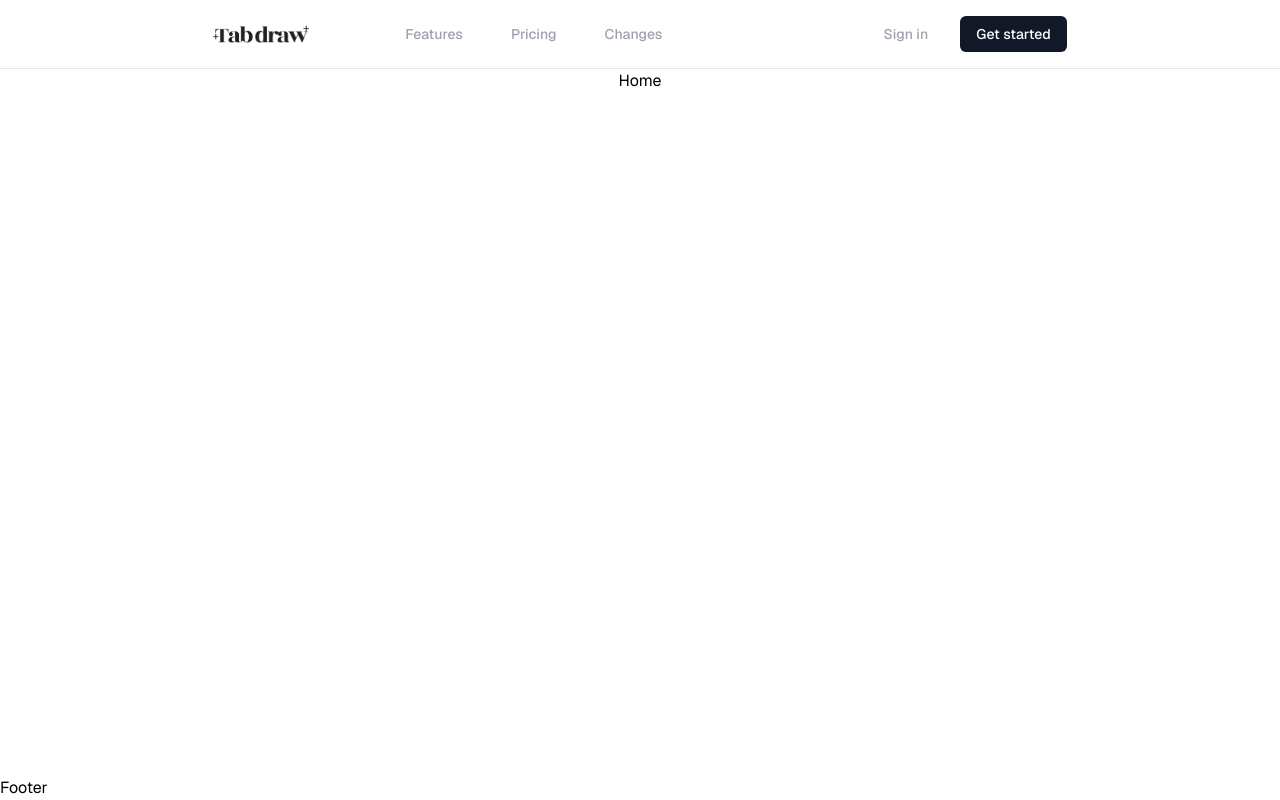
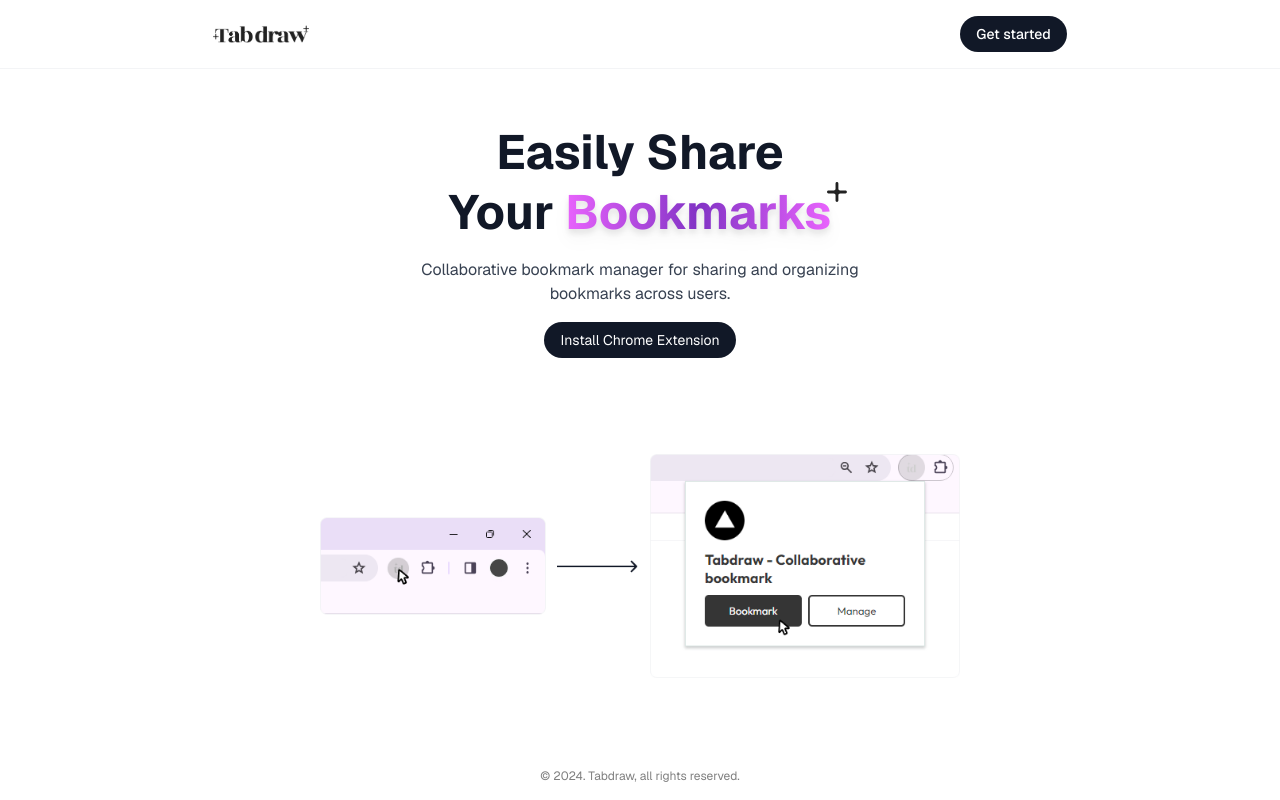
Before and after one commit to lucastso/shelfshare-panel, a Next.js app: page / in a window 1280 px wide. Built offline with nearby package versions, Linux system fonts and the light colour scheme.

Commit message:
feat: home

```diff
--- a/src/app/page.tsx
+++ b/src/app/page.tsx
@@ -1,11 +1,42 @@
 import Footer from "@/components/footer";
 import Navbar from "@/components/navbar";
+import Image from "next/image";
 
 const Home = () => {
   return (
     <>
       <Navbar />
-      <div className="mx-auto mb-auto overflow-x-hidden">Home</div>
+      <div className="mx-auto mb-auto overflow-x-hidden h-screen flex flex-col items-center justify-center space-y-24">
+        <section className="max-w-lg flex flex-col items-center justify-center space-y-4">
+          <h1 className="text-gray-900 text-5xl text-center leading-tight font-bold">
+            Easily Share <br /> Your{" "}
+            <div className="relative inline-block">
+              <Image
+                src="/plus.svg"
+                alt=""
+                width={20}
+                height={20}
+                className="absolute top-0 -right-4"
+              />
+              <span className="bg-gradient-to-r from-[#E963FD] via-[#8233C5] to-[#E963FD] text-transparent bg-clip-text drop-shadow-lg">
+                Bookmarks
+              </span>
+            </div>
+          </h1>
+          <span className="text-gray-700 text-center">
+            Collaborative bookmark manager for sharing and organizing bookmarks
+            across users.
+          </span>
+
+          <button className="bg-gray-900 text-white px-4 py-2 rounded-full transition-colors hover:bg-gray-700 text-sm">
+            Install Chrome Extension
+          </button>
+        </section>
+
+        <section>
+          <Image src="/steps.png" alt="" width={640} height={512} />
+        </section>
+      </div>
       <Footer />
     </>
   );
--- a/src/components/footer/index.tsx
+++ b/src/components/footer/index.tsx
@@ -1,7 +1,9 @@
-import React from "react";
-
 const Footer = () => {
-  return <footer>Footer</footer>;
+  return (
+    <footer className="fixed bottom-0 flex items-center justify-center w-screen py-4 text-xs opacity-50">
+      &copy; 2024. Tabdraw, all rights reserved.
+    </footer>
+  );
 };
 
 export default Footer;
--- a/src/components/navbar/index.tsx
+++ b/src/components/navbar/index.tsx
@@ -4,9 +4,8 @@ import React from "react";
 
 const Navbar = () => {
   return (
-    <nav className="py-4 w-full border-b border-gray-200 sticky top-0">
-      <div className="flex items-center justify-between space-x-24 mx-auto w-4/6 text-sm text-gray-400 font-medium">
-        <div className="flex items-center space-x-24">
+    <nav className="py-4 w-full border-b border-gray-100 fixed top-0 bg-white bg-opacity-35 backdrop-blur-lg z-30">
+      <div className="flex items-center justify-between mx-auto w-4/6 text-sm text-gray-400 font-medium">
         <Image
           src="/logo.png"
           alt=""
@@ -15,40 +14,12 @@ const Navbar = () => {
           className="w-24"
         />
 
-          <div className="flex items-center space-x-12">
-            <Link
-              href="/features"
-              className="hover:text-gray-600 transition-colors"
-            >
-              Features
-            </Link>
-            <Link
-              href="/pricing"
-              className="hover:text-gray-600 transition-colors"
-            >
-              Pricing
-            </Link>
-            <Link
-              href="/changes"
-              className="hover:text-gray-600 transition-colors"
-            >
-              Changes
-            </Link>
-          </div>
-        </div>
-
-        <div className="flex items-center space-x-8 self-end">
         <Link
           href="/sign-in"
-            className="hover:text-gray-600 transition-colors"
+          className="bg-gray-900 text-white px-4 py-2 rounded-full transition-colors hover:bg-gray-700"
         >
-            Sign in
+          Get started
         </Link>
-
-          <button className="bg-gray-900 text-white px-4 py-2 rounded-md">
-            Get started
-          </button>
-        </div>
       </div>
     </nav>
   );
--- a/tailwind.config.ts
+++ b/tailwind.config.ts
@@ -1,4 +1,5 @@
 import type { Config } from "tailwindcss";
+const defaultTheme = require("tailwindcss/defaultTheme");
 
 const config: Config = {
   content: [
@@ -9,10 +10,12 @@ const config: Config = {
   theme: {
     extend: {
       backgroundImage: {
-        "gradient-radial": "radial-gradient(var(--tw-gradient-stops))",
-        "gradient-conic":
-          "conic-gradient(from 180deg at 50% 50%, var(--tw-gradient-stops))",
+        hero: "url('/dot-grid.png')",
       },
+    },
+    screens: {
+      ...defaultTheme.screens,
+      xs: "360px",
     },
   },
   plugins: [],
```
Also changed, not shown: public/plus.svg (added), public/steps.png (added). Lines whose indentation alone changed are shown as unchanged.
